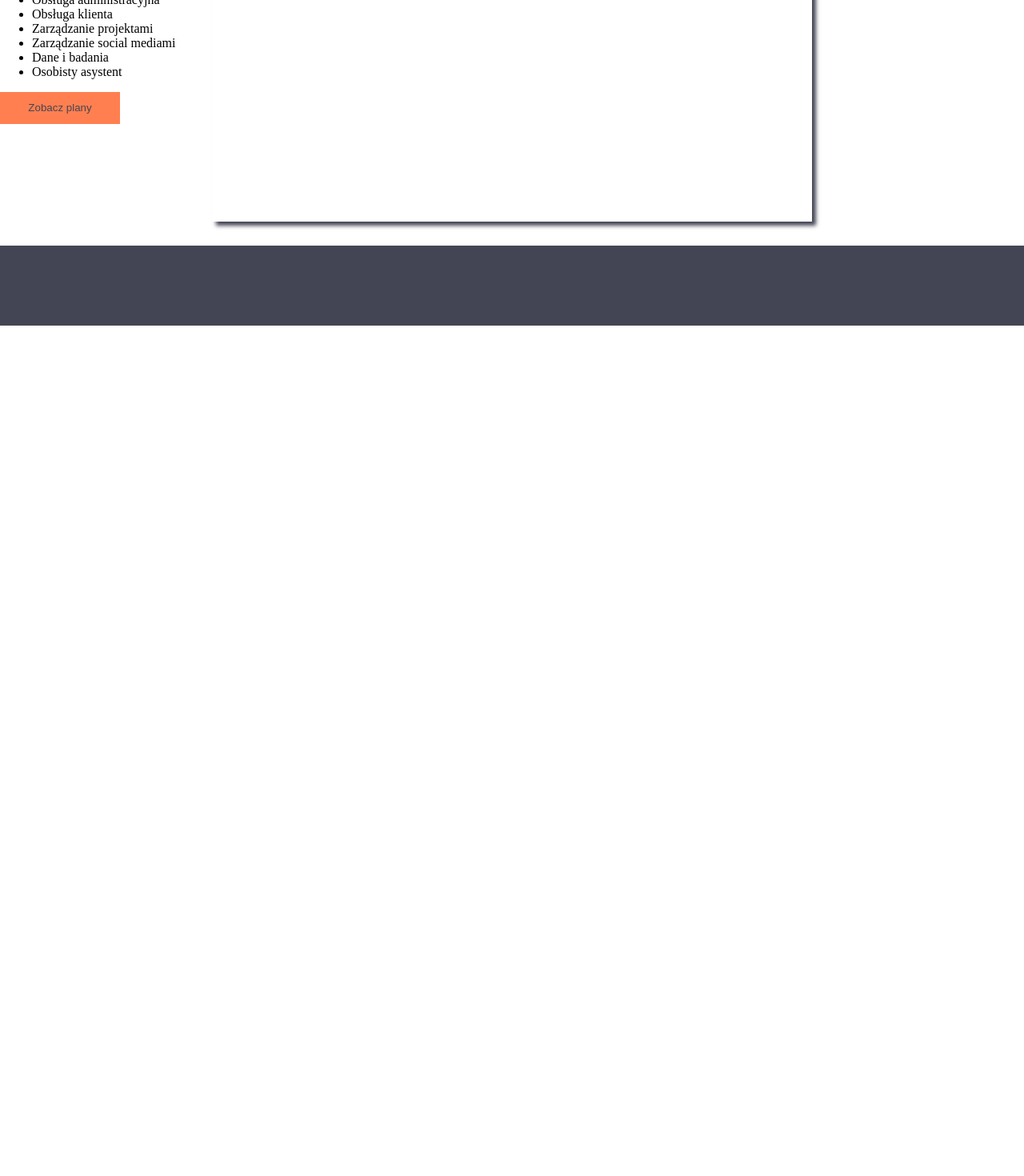
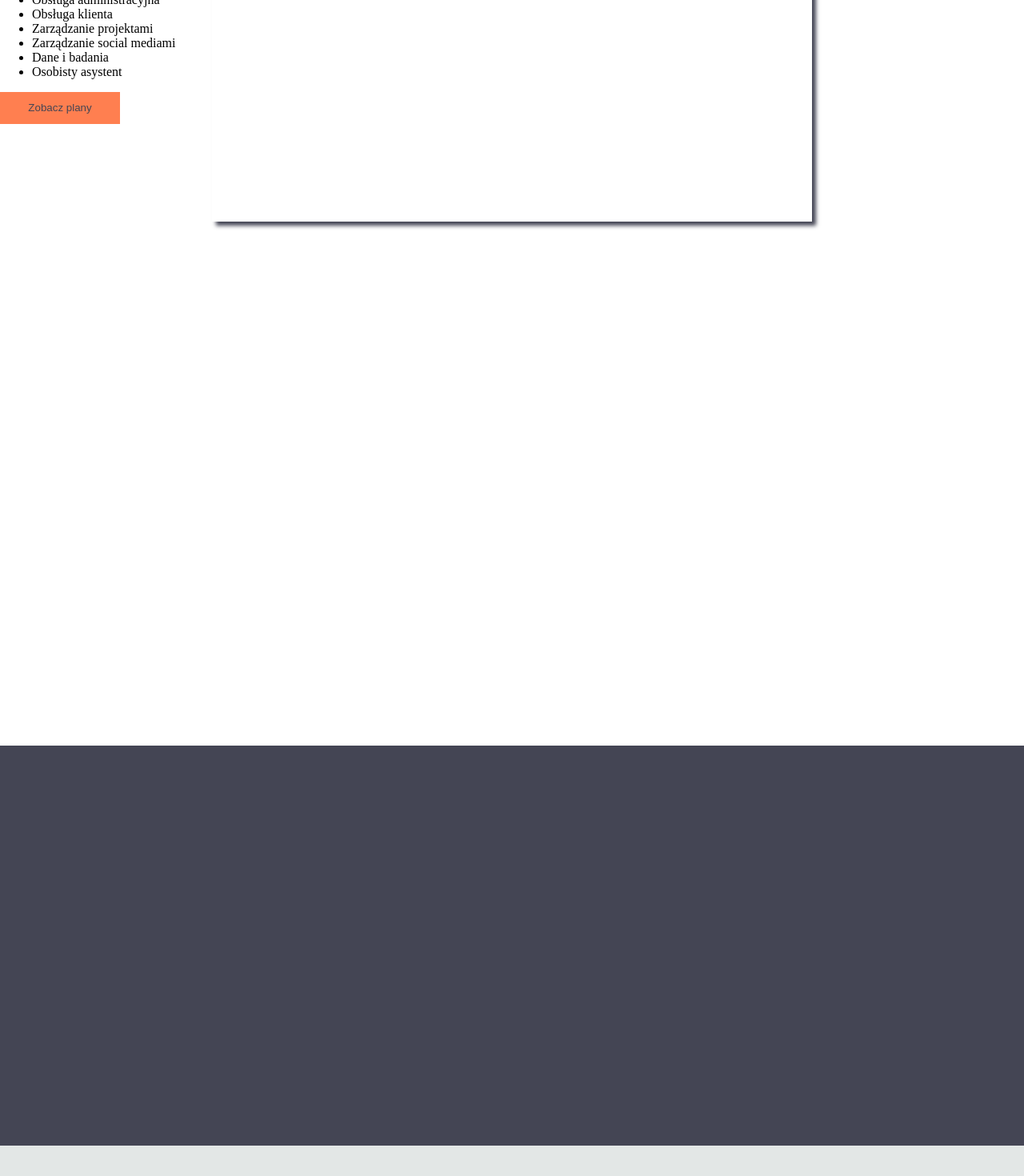
Before and after one commit to Slawek00/assistant, a Vue app: page / in a window 1280 px wide. Shown: the part 768-2238 px from the top of the page at 80% size. Before the commit the page ends 1175 px from the top, so only its background shows below. Built offline with nearby package versions, Linux system fonts and the light colour scheme.

Commit message:
dodanie wielkości dla poszczególnych kontenerów

```diff
--- a/src/components/AppContent.vue
+++ b/src/components/AppContent.vue
@@ -21,6 +21,12 @@
     </ul>
     <button type="submit">Zobacz plany</button>
   </div>
+  <div id="container-opinion">
+
+  </div>
+  <div id="container-link">
+
+  </div>
 </div>
 </template>
 
@@ -31,10 +37,7 @@ export default {
 </script>
 
 <style scoped>
-#content{
-  width: 100%;
-  height: 1000px;
-}
+
 
 
 img{
@@ -68,6 +71,24 @@ button:hover{
   box-shadow: 5px 5px 5px #444554;
 }
 
+#container-opinion{
+  width: 100%;
+  height: 500px;
+  background-color: #444554;
+}
+
+#container-li{
+  width: 100%;
+  height: 1000px;
+  background-color: white;
+}
+
+#container-link{
+  width: 100%;
+  height: 800px;
+  background-color: #e3e7e6;
+}
+
 .centred{
   text-align: center;
   position: absolute;
@@ -83,4 +104,5 @@ button:hover{
   transform: translate(-50%, -50%);
 }
 
+
 </style>
```
